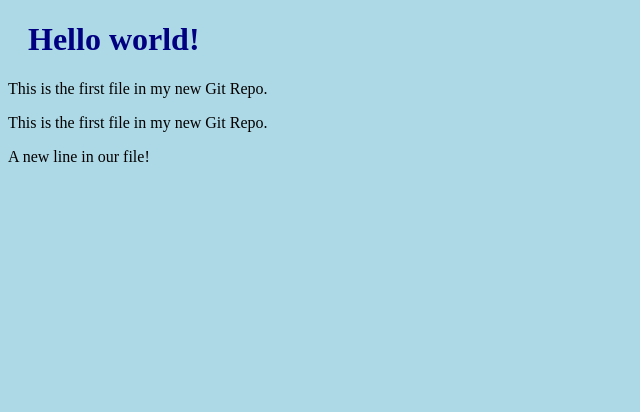
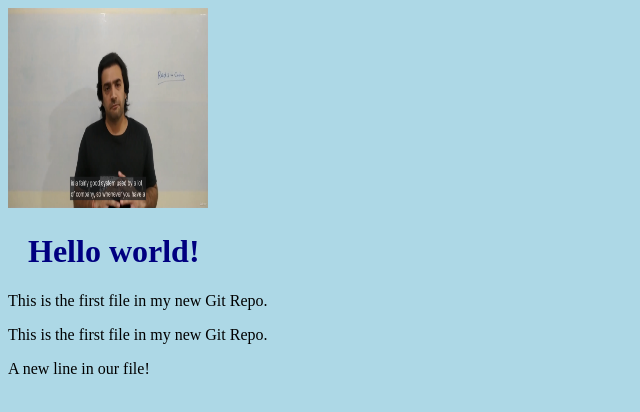
Before and after one commit to atult1995/hello-world, a plain HTML site: page index.html in a window 1280 px wide. Shown: the whole page, without its empty margins (0-640 px from the left). Drawn offline with Linux system fonts and the light colour scheme.

Commit message:
Added images to index file

```diff
--- a/index.html
+++ b/index.html
@@ -5,7 +5,7 @@
 <link rel="stylesheet" href="bluestyle.css">
 </head>
 <body>
-
+<img src="img.png" height="200px" width="200px">
 <h1>Hello world!</h1>
 <p>This is the first file in my new Git Repo.</p>
 <p>This is the first file in my new Git Repo.</p>
```
Also changed, not shown: img.png (added).
